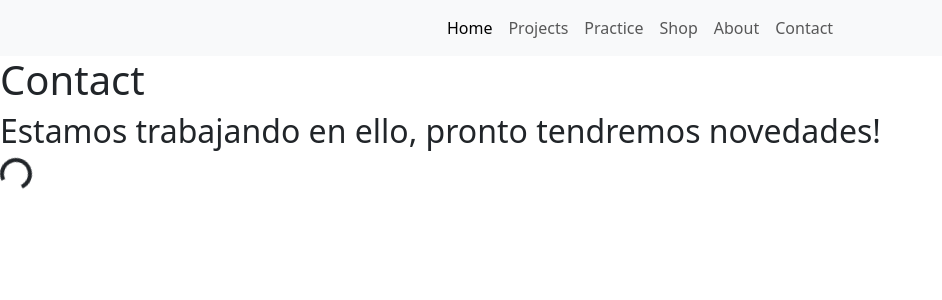
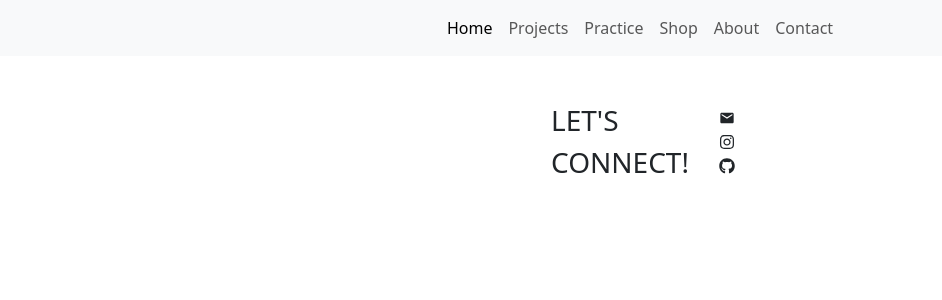
Before and after one commit to FGiannini95/FGiannini95.github.io, a React (Vite) app: page /contact in a window 1280 px wide. Shown: the top 300 px of the page, without its empty margins (0-942 px from the left). Built offline with nearby package versions, Linux system fonts and the light colour scheme.

Commit message:
Some small update with gh-pages

```diff
--- a/package.json
+++ b/package.json
@@ -4,14 +4,14 @@
   "version": "0.0.0",
   "type": "module",
   "gh-pages": "^6.1.1",
-   "homepage": "https://FGiannini95.github.io/huesocabra",
+  "homepage": "https://FGiannini95.github.io/huesocabra",
   "scripts": {
     "dev": "vite",
     "build": "tsc -b && vite build",
     "lint": "eslint . --ext ts,tsx --report-unused-disable-directives --max-warnings 0",
     "preview": "vite preview",
     "predeploy": "npm run build",
-    "deploy": "gh-pages -d build"
+    "deploy": "gh-pages -d dist"
   },
   "dependencies": {
     "@emotion/react": "^11.11.4",
@@ -20,6 +20,7 @@
     "react": "^18.3.1",
     "react-bootstrap": "^2.10.3",
     "react-dom": "^18.3.1",
+    "react-icons": "^5.2.1",
     "react-router-dom": "^6.24.0"
   },
   "devDependencies": {
--- a/src/pages/Contact/Contact.tsx
+++ b/src/pages/Contact/Contact.tsx
@@ -1,11 +1,46 @@
-import Spinner from 'react-bootstrap/Spinner';
+import React from "react";
+import { Col, Container, Nav, Row } from "react-bootstrap";
+import { Link } from "react-router-dom";
+import { MdEmail } from "react-icons/md";
+import { FaInstagram } from "react-icons/fa";
+import { FaGithub } from "react-icons/fa";
 
 export const Contact = () => {
   return (
-    <div>
-      <h1>Contact</h1>
-      <h2>Estamos trabajando en ello, pronto tendremos novedades!</h2>
-      <Spinner animation="border" />
-    </div>
-  )
-}
+    <Container className="d-flex justify-content-center align-items-center">
+      <Row className="sectionContact pb-5">
+        <Col sm={12} md={10} xxl={8} >
+          <div className="sectionContact__connect pt-5">
+            <h3>LET'S</h3>
+            <h3>CONNECT!</h3>
+          </div>
+        </Col>
+        <Col sm={12} md={2} xxl={4} >
+          <div className="sectionContact__icons pt-5">
+            <Nav.Link href="mailto:info@huesocabra.com" className="link">
+              <MdEmail />
+            </Nav.Link>
+            <Nav.Link
+              as={Link}
+              to="https://www.linkedin.com/in/federico-giannini95/"
+              className="link"
+              target="_blank"
+              rel="noopener noreferrer"
+            >
+              <FaInstagram />
+            </Nav.Link>
+            <Nav.Link
+              as={Link}
+              to=""
+              className="link"
+              target="_blank"
+              rel="noopener noreferrer"
+            >
+              <FaGithub />
+            </Nav.Link>
+          </div>
+        </Col>
+      </Row>
+    </Container>
+  );
+};
```
Also changed, not shown: 1 other file (tests, documents, lock files or other folders).
